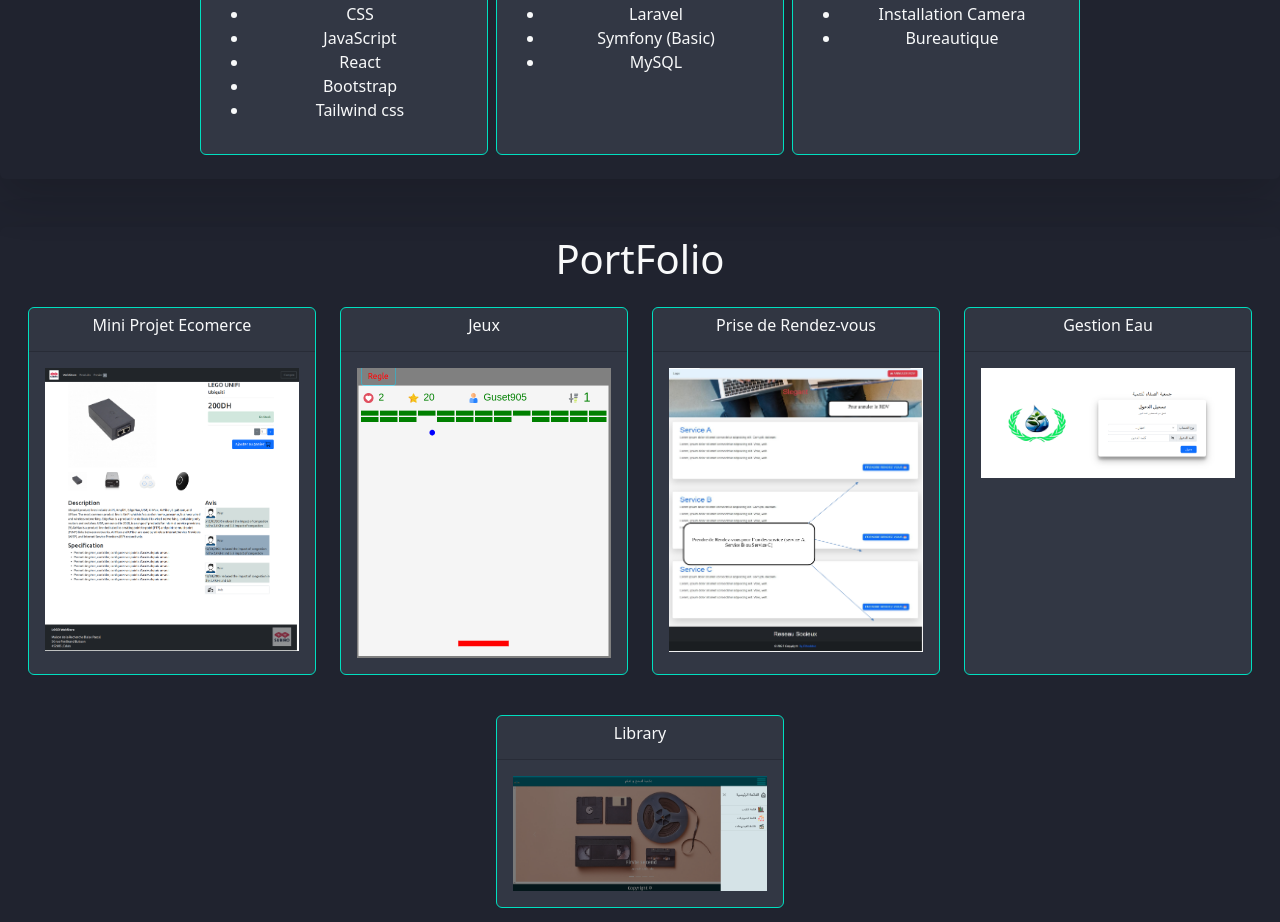
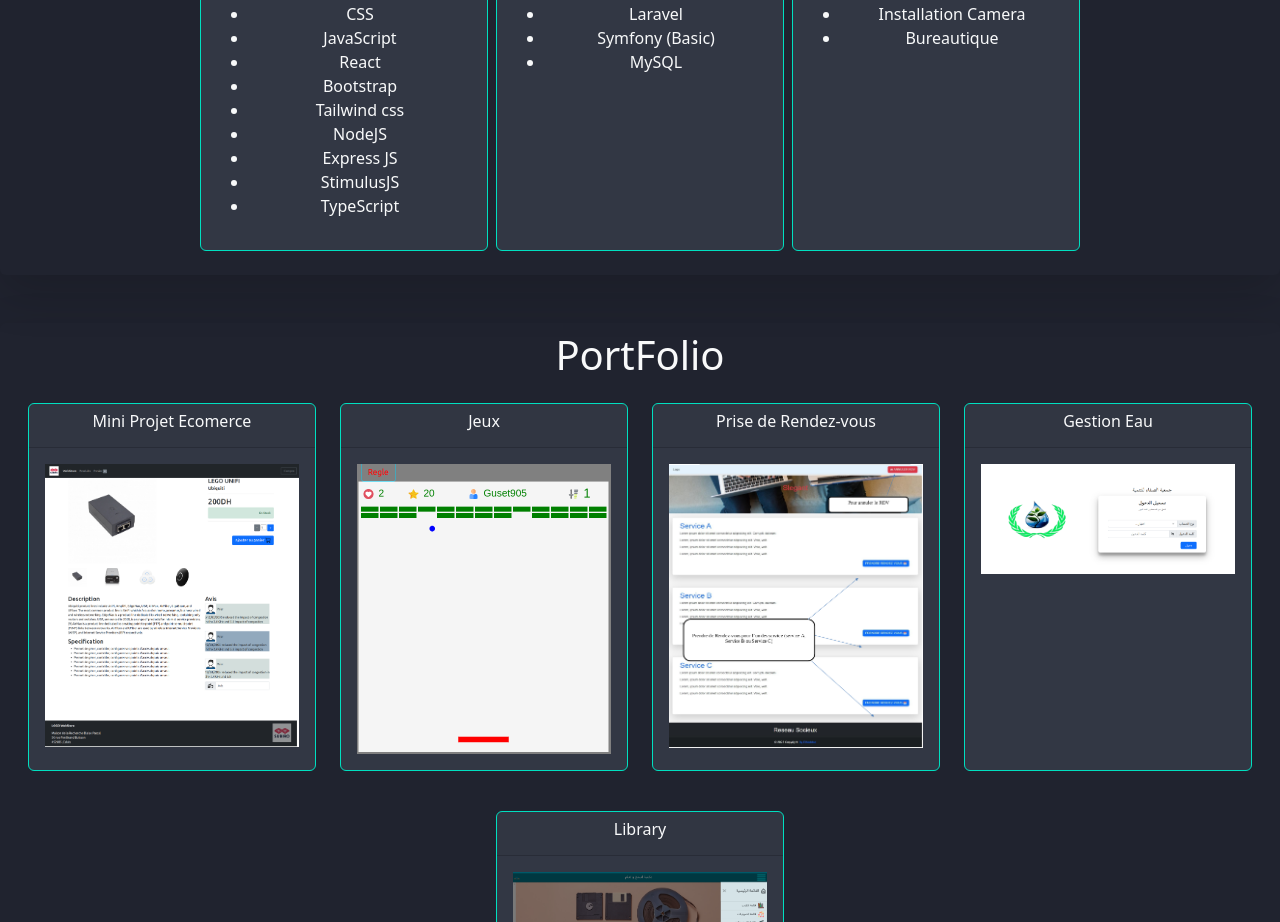
Before and after one commit to ElhaddadM/PortFolio, a React (Create React App) app: page / in a window 1280 px wide. Shown: the part 1520-2442 px from the top of the page. Built offline with nearby package versions, Linux system fonts and the light colour scheme.

Commit message:
Last_Update

```diff
--- a/src/Components/Skills.js
+++ b/src/Components/Skills.js
@@ -7,7 +7,7 @@ function Skills() {
     {
       icon:  frontEnd ,
       service: "front-end",
-      langue: ["HTML", "CSS", "JavaScript","React","Bootstrap","Tailwind css"],
+      langue: ["HTML", "CSS", "JavaScript","React","Bootstrap","Tailwind css","NodeJS","Express JS","StimulusJS","TypeScript"],
     },
     {
       icon: backend,
```
Also changed, not shown: 2 other files (tests, documents, lock files or other folders).
